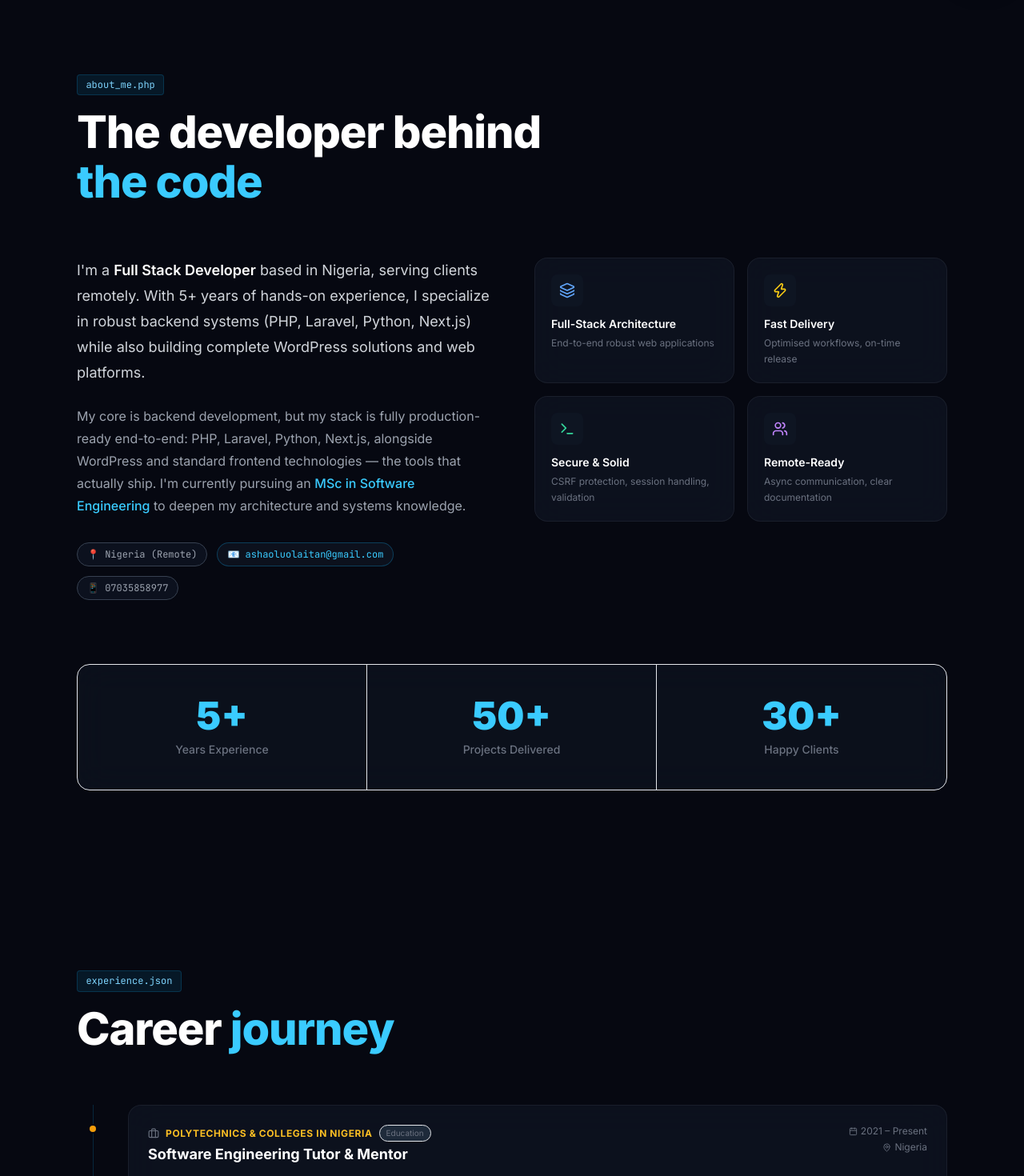
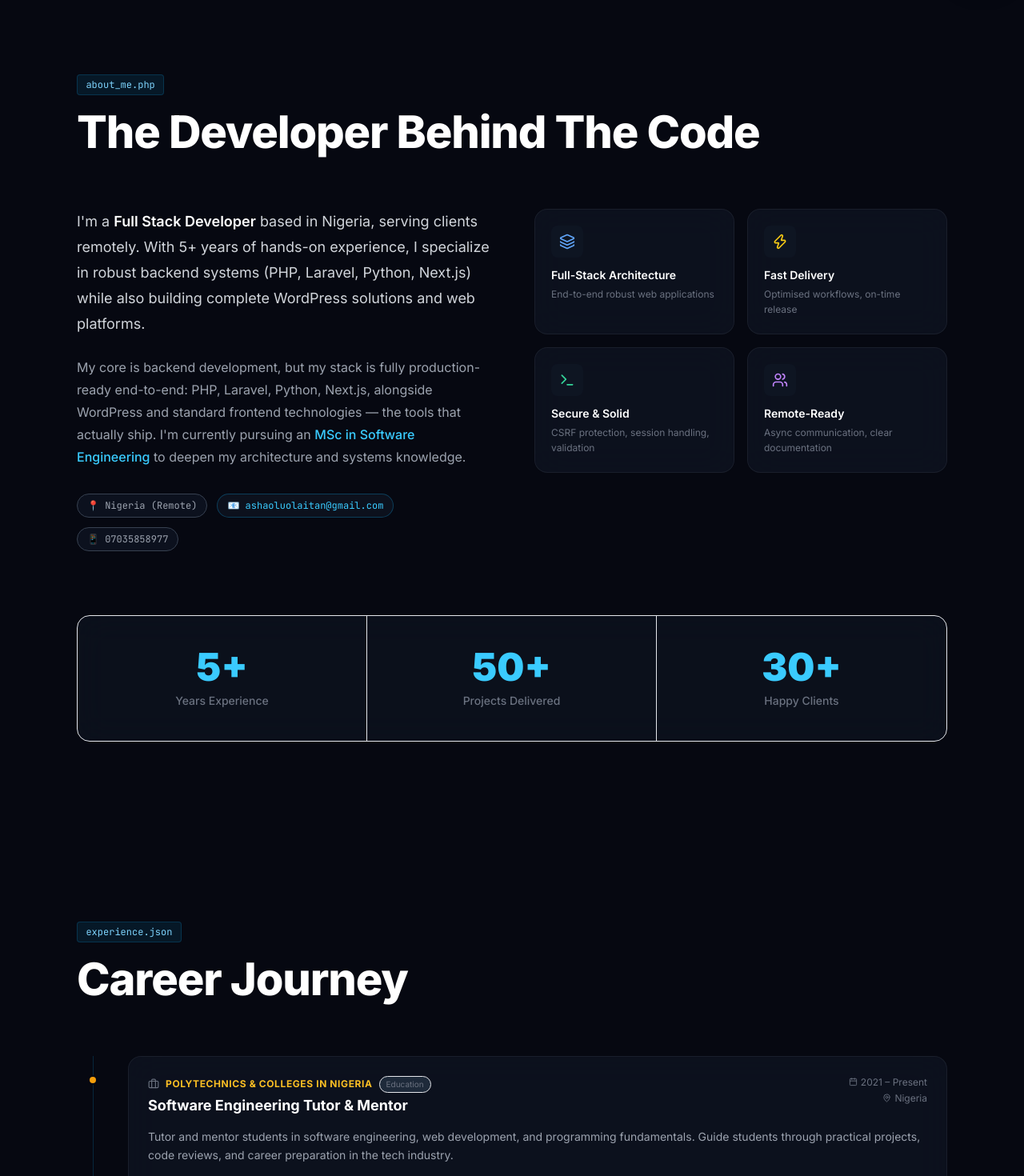
Before and after one commit to Aboki008/steps-plus, a React (Vite) app: page / in a window 1280 px wide. Shown: the part 820-2290 px from the top of the page at 80% size. Built offline with nearby package versions, Linux system fonts and the light colour scheme.

Commit message:
Update all section headings to capitalize first letters and use only white color

```diff
--- a/src/components/About.jsx
+++ b/src/components/About.jsx
@@ -54,8 +54,7 @@ const About = () => (
       >
         <span className="code-pill mb-4 inline-block">about_me.php</span>
         <h2 className="section-heading text-white">
-          The developer behind<br />
-          <span className="text-primary-400">the code</span>
+          The Developer Behind The Code
         </h2>
       </motion.div>
 
--- a/src/components/Contact.jsx
+++ b/src/components/Contact.jsx
@@ -81,8 +81,7 @@ export default function Contact() {
           >
             <span className="code-pill mb-4 inline-block">contact.php</span>
             <h2 className="section-heading text-white mb-4">
-              Let's{' '}
-              <span className="text-primary-400">work together</span>
+              Let's Work Together
             </h2>
             <p className="text-gray-400 text-lg max-w-xl mx-auto">
               Open to robust backend systems, full-stack builds, and WordPress projects.
--- a/src/components/Experience.jsx
+++ b/src/components/Experience.jsx
@@ -84,8 +84,7 @@ export default function Experience() {
         >
           <span className="code-pill mb-4 inline-block">experience.json</span>
           <h2 className="section-heading text-white">
-            Career{' '}
-            <span className="text-primary-400">journey</span>
+            Career Journey
           </h2>
         </motion.div>
 
--- a/src/components/Projects.jsx
+++ b/src/components/Projects.jsx
@@ -189,8 +189,7 @@ export default function Projects() {
         >
           <span className="code-pill mb-4 inline-block">featured_work.jsx</span>
           <h2 className="section-heading text-white mb-4">
-            What I've{' '}
-            <span className="text-primary-400">shipped</span>
+            What I've Shipped
           </h2>
           <p className="text-gray-400 text-lg max-w-xl">
             From AI-powered React apps to robust PHP platforms — real projects, real impact.
--- a/src/components/Skills.jsx
+++ b/src/components/Skills.jsx
@@ -79,8 +79,7 @@ export default function Skills() {
         >
           <span className="code-pill mb-4 inline-block">skills.config.js</span>
           <h2 className="section-heading text-white">
-            Technical{' '}
-            <span className="text-primary-400">arsenal</span>
+            Technical Arsenal
           </h2>
           <p className="text-gray-400 text-lg mt-3 max-w-xl">
             Production-tested tools and frameworks — from CMS builds to AI integrations.
```
